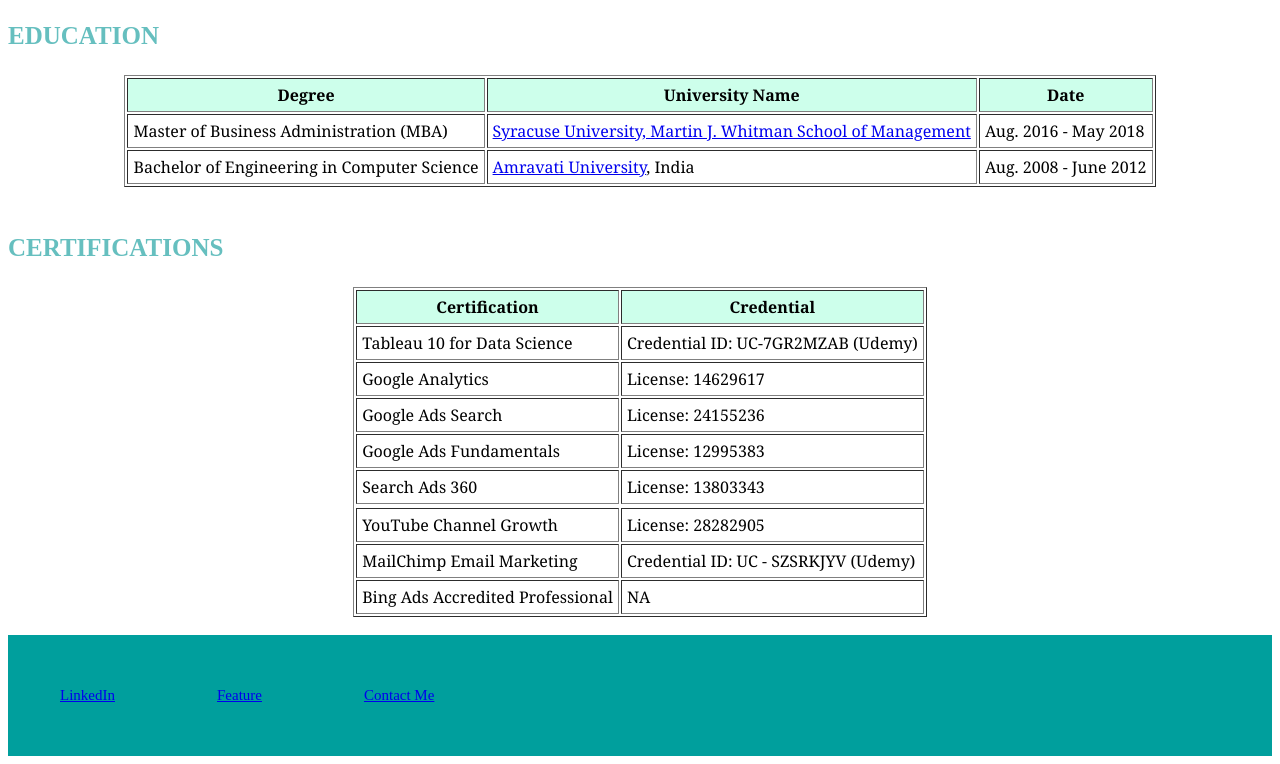
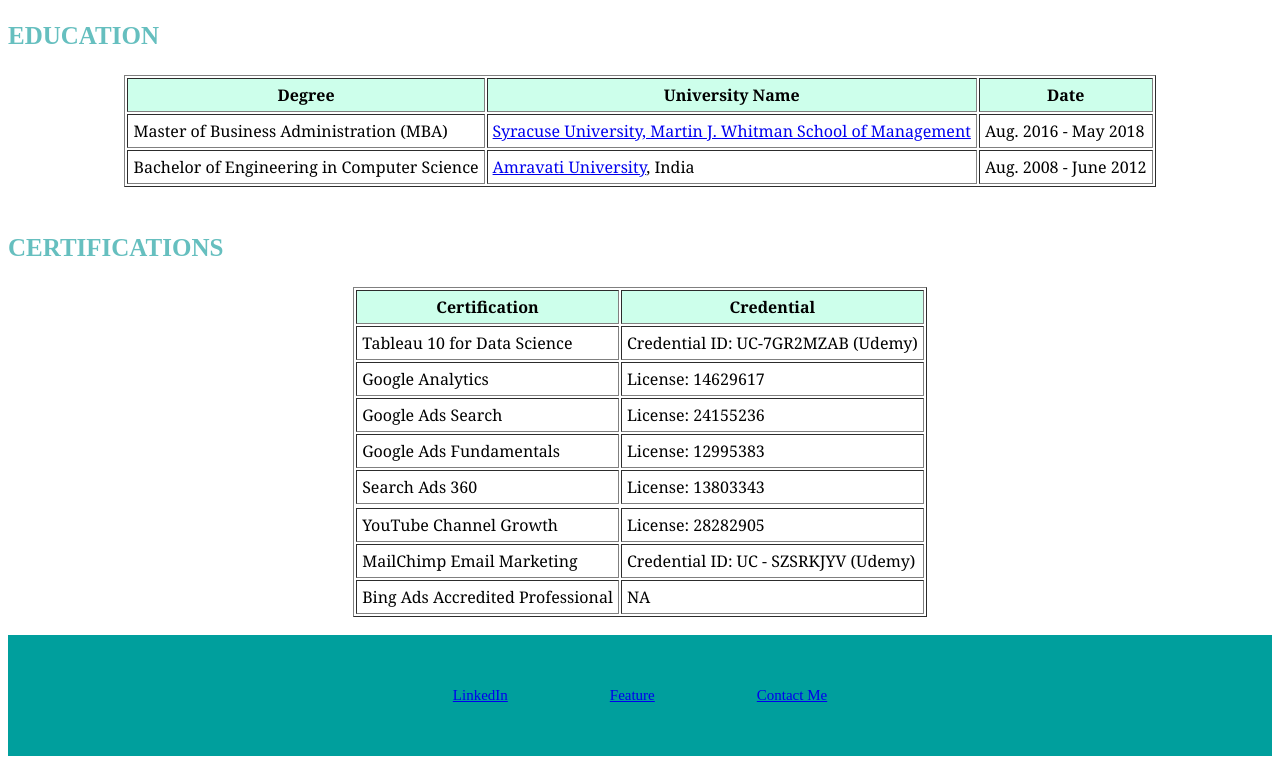
Before and after one commit to abnichat/My-CV, a plain HTML site: page index.html in a window 1280 px wide. Shown: the part 2253-3017 px from the top of the page. Drawn offline with Linux system fonts and the light colour scheme.

Commit message:
Add files via upload

```diff
--- a/index.html
+++ b/index.html
@@ -198,7 +198,7 @@
 </div><br>
 <!-- <hr> -->
 <div class="container7">
-  <table cellpadding="50">
+  <table cellpadding="50" align="center">
 
 <tr>
   <td><a href="https://www.linkedin.com/in/abhishek-nichat">LinkedIn</a></td>
```
